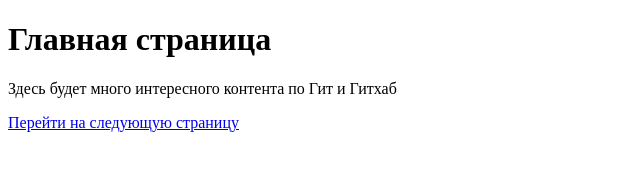
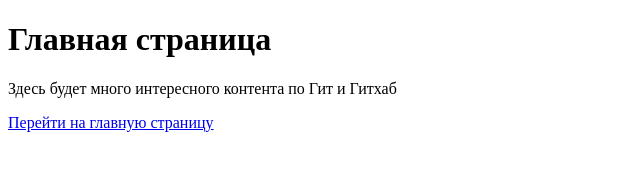
Before and after one commit to chlvk/git-tutorial, a plain HTML site: page index.html in a window 1280 px wide. Shown: the full height of the page, 0-640 px from the left. Drawn offline with Linux system fonts and the light colour scheme.

Commit message:
changed link text (wrong)

```diff
--- a/index.html
+++ b/index.html
@@ -10,7 +10,7 @@
 <body>
   <h1>Главная страница</h1>
   <p>Здесь будет много интересного контента по Гит и Гитхаб</p>
-  <a href="pages/about.html">Перейти на следующую страницу</a>
+  <a href="pages/about.html">Перейти на главную страницу</a>
 </body>
 
 </html>
```
